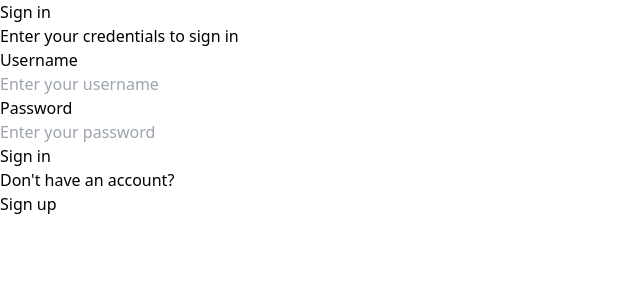
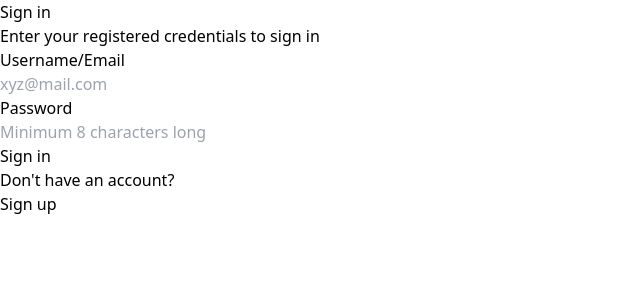
Before and after one commit to banerjeesoumya/payzap2, a React (Vite) app in the folder frontend/: page /signin in a window 1280 px wide. Shown: the top 300 px of the page, without its empty margins (0-640 px from the left). Built offline with nearby package versions, Linux system fonts and the light colour scheme; no server answers.

Commit message:
Fixed sign up issues

```diff
--- a/frontend/src/pages/SignIn.jsx
+++ b/frontend/src/pages/SignIn.jsx
@@ -25,6 +25,7 @@ export function SignIn() {
     setError("");
 
     localStorage.removeItem("SignInToken" && "SignUpToken");
+    try {
       const response = await axios.post(`${BACKEND_URL}/api/v1/user/signin`, {
         username: username,
         password: password
@@ -39,6 +40,10 @@ export function SignIn() {
           setError(response.data.message)
       }
       setLoading(false)
+    } catch (err) {
+        alert(`Make sure all of the inputs are correct`)
+        setLoading(false)
+    }
   };
 
   return (
@@ -50,15 +55,15 @@ export function SignIn() {
       <div className="flex flex-col justify-center">
         <div className="rounded-lg bg-white w-80 text-center p-6 shadow-lg">
           <Heading label={"Sign in"} />
-          <SubHeading label={"Enter your credentials to sign in"} />
+          <SubHeading label={"Enter your registered credentials to sign in"} />
           <InputBox
-            label={"Username"}
-            placeholder={"Enter your username"}
+            label={"Username/Email"}
+            placeholder={"xyz@mail.com"}
             onChange={(e) => setUserName(e.target.value)}
           />
           <InputBox
             label={"Password"}
-            placeholder={"Enter your password"}
+            placeholder={"Minimum 8 characters long"}
             type="password"
             onChange={(e) => setUserPassword(e.target.value)}
           />
--- a/frontend/src/pages/SignUp.jsx
+++ b/frontend/src/pages/SignUp.jsx
@@ -27,6 +27,7 @@ export function SignUp() {
         }
 
         localStorage.removeItem("SignUpToken" & "SignInToken")
+        try {
             const response = await axios.post(`${BACKEND_URL}/api/v1/user/signup`, {
                 firstName: firstName,
                 lastName: lastName,
@@ -42,6 +43,10 @@ export function SignUp() {
                 setError(response.data.message);
             }
             setLoading(false)
+        } catch (err) {
+            alert("Make sure all the inputs are correct")
+            setLoading(false)
+        }
     };
 
     return (
@@ -65,14 +70,14 @@ export function SignUp() {
                         onChange={(e) => setLastName(e.target.value)}
                     />
                     <InputBox
-                        label={"Username"}
+                        label={"Username/Email"}
                         placeholder={"xyz@mail.com"}
                         onChange={(e) => setUsername(e.target.value)}
                     />
                     <InputBox
                         label={"Password"}
                         type="password"
-                        placeholder={"Enter your password"}
+                        placeholder={"Minimum 8 characters long"}
                         onChange={(e) => setPassword(e.target.value)}
                     />
                     {error && <div className="text-red-500 text-sm mt-2">{error}</div>}
```
Also changed, not shown: 1 other file (tests, documents, lock files or other folders). Lines whose indentation alone changed are shown as unchanged.
